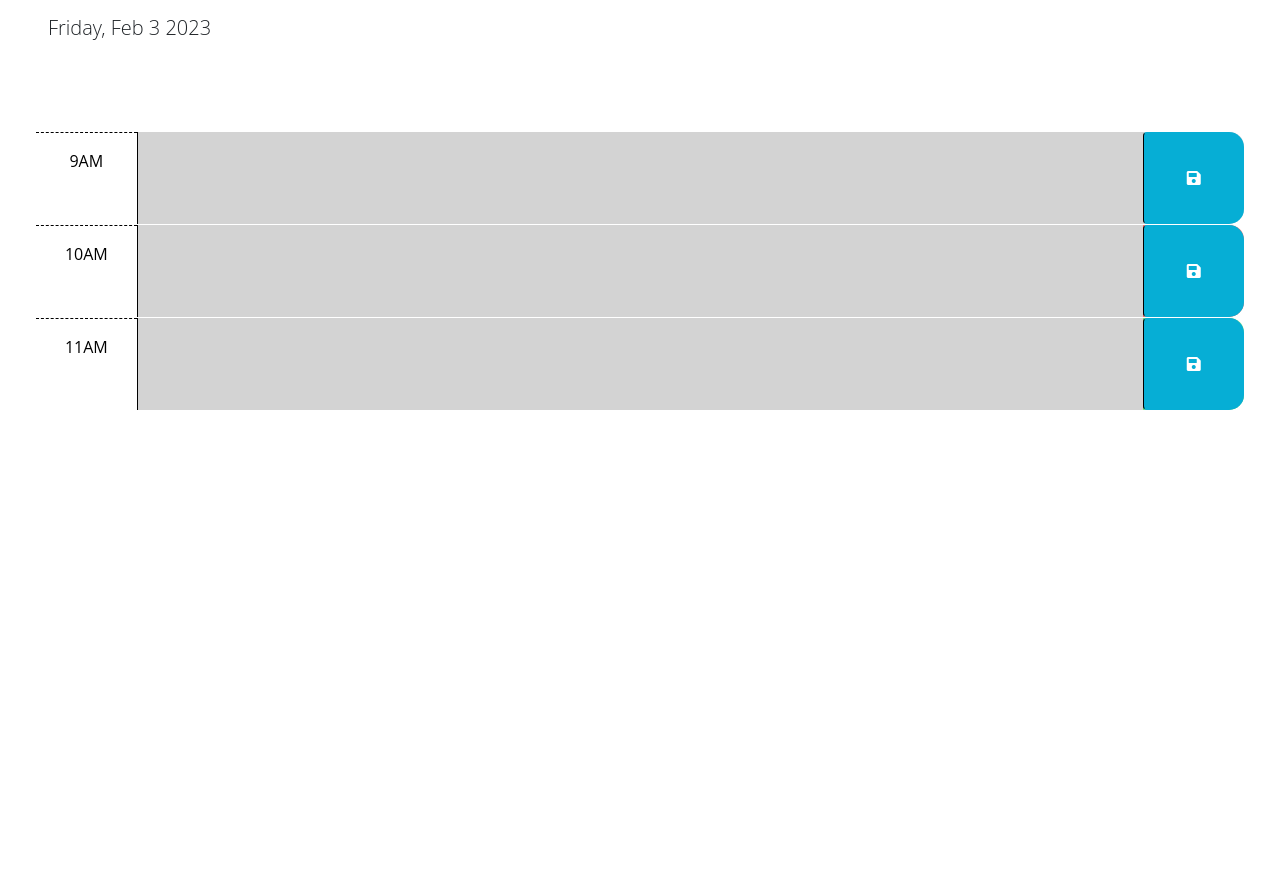
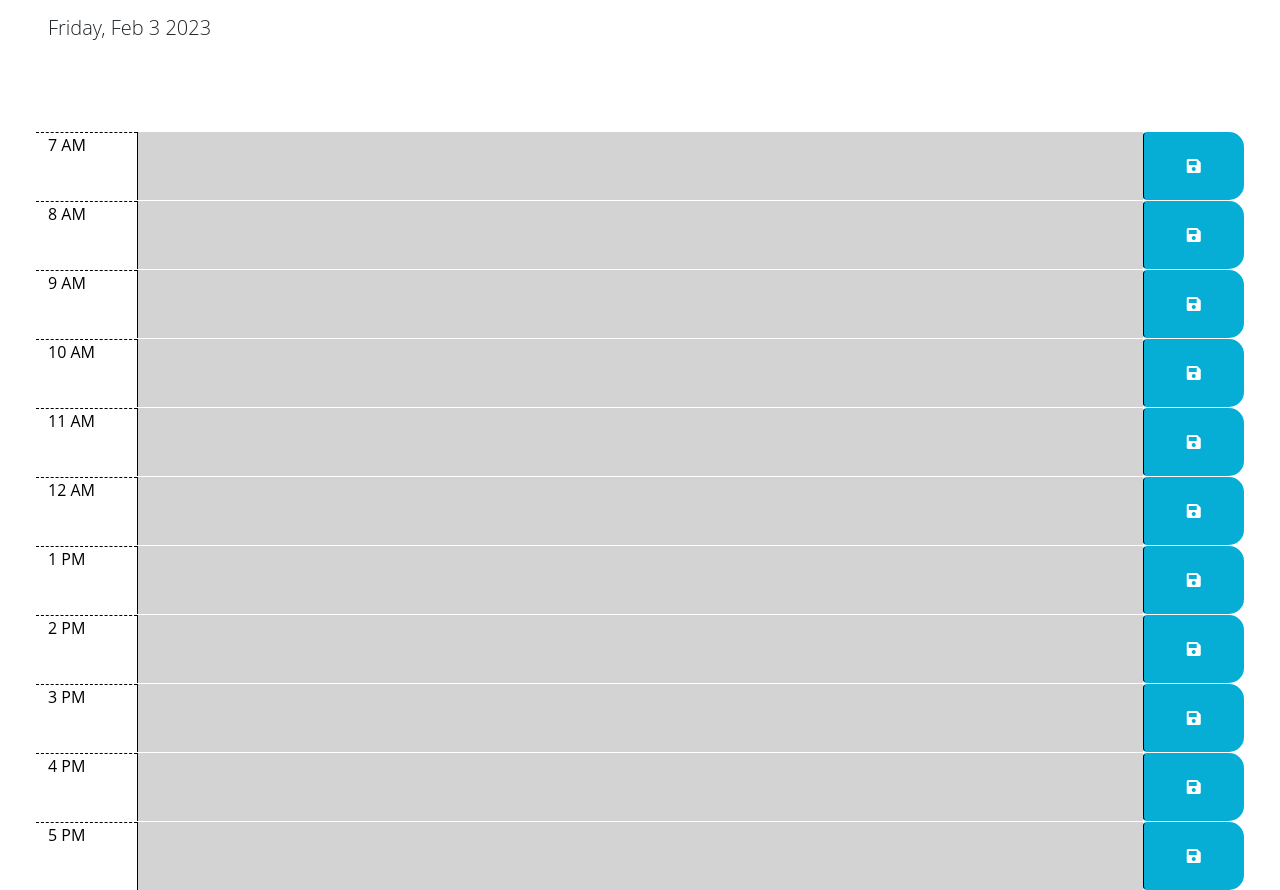
Before and after one commit to Cwilson84/taskmaster-planbook, a plain HTML site: page Develop/index.html in a window 1280 px wide. Shown: the part 166-1056 px from the top of the page. Before the commit the page ends 800 px from the top, so only its background shows below. Drawn offline with nearby package versions, Linux system fonts and the light colour scheme.

Commit message:
code functional, HTML added

```diff
--- a/Develop/index.html
+++ b/Develop/index.html
@@ -31,43 +31,65 @@
       <p id="currentDay" class="lead"></p>
     </header>
     <div class="container-fluid px-5">
-      <!-- Use class for "past", "present", and "future" to apply styles to the
-        time-block divs accordingly. The javascript will need to do this by
-        adding/removing these classes on each div by comparing the hour in the
-        id to the current hour. The html provided below is meant to be an example
-        demonstrating how the css provided can be leveraged to create the
-        desired layout and colors. The html below should be removed or updated
-        in the finished product. Remember to delete this comment once the
-        code is implemented.
-        -->
-
-      <!-- Example of a past time block. The "past" class adds a gray background color. -->
-      <div id="hour-9" class="row time-block past">
-        <div class="col-2 col-md-1 hour text-center py-3">9AM</div>
-        <textarea class="col-8 col-md-10 description" rows="3"> </textarea>
-        <button class="btn saveBtn col-2 col-md-1" aria-label="save">
-          <i class="fas fa-save" aria-hidden="true"></i>
-        </button>
+      <div id="hour-7" class="row time-block">
+        <div class="col-1 hour">7 AM</div>
+        <textarea class="col-10 description"></textarea>
+        <button class="btn saveBtn col-1"><i class="fas fa-save"></i></button>
       </div>
-
-      <!-- Example of a present time block. The "present" class adds a red background color. -->
-      <div id="hour-10" class="row time-block present">
-        <div class="col-2 col-md-1 hour text-center py-3">10AM</div>
-        <textarea class="col-8 col-md-10 description" rows="3"> </textarea>
-        <button class="btn saveBtn col-2 col-md-1" aria-label="save">
-          <i class="fas fa-save" aria-hidden="true"></i>
-        </button>
+      <div id="hour-8" class="row time-block">
+        <div class="col-1 hour">8 AM</div>
+        <textarea class="col-10 description"></textarea>
+        <button class="btn saveBtn col-1"><i class="fas fa-save"></i></button>
       </div>
-
-      <!-- Example of a future time block. The "future" class adds a green background color. -->
-      <div id="hour-11" class="row time-block future">
-        <div class="col-2 col-md-1 hour text-center py-3">11AM</div>
-        <textarea class="col-8 col-md-10 description" rows="3"> </textarea>
-        <button class="btn saveBtn col-2 col-md-1" aria-label="save">
-          <i class="fas fa-save" aria-hidden="true"></i>
-        </button>
+      <div id="hour-9" class="row time-block">
+        <div class="col-1 hour">9 AM</div>
+        <textarea class="col-10 description"></textarea>
+        <button class="btn saveBtn col-1"><i class="fas fa-save"></i></button>
+      </div>
+      <div id="hour-10" class="row time-block">
+        <div class="col-1 hour">10 AM</div>
+        <textarea class="col-10 description"></textarea>
+        <button class="btn saveBtn col-1"><i class="fas fa-save"></i></button>
+      </div>
+      <div id="hour-11" class="row time-block">
+        <div class="col-1 hour">11 AM</div>
+        <textarea class="col-10 description"></textarea>
+        <button class="btn saveBtn col-1"><i class="fas fa-save"></i></button>
+      </div>
+      <div id="hour-12" class="row time-block">
+        <div class="col-1 hour">12 AM</div>
+        <textarea class="col-10 description"></textarea>
+        <button class="btn saveBtn col-1"><i class="fas fa-save"></i></button>
+      </div>
+      <div id="hour-13" class="row time-block">
+        <div class="col-1 hour">1 PM</div>
+        <textarea class="col-10 description"></textarea>
+        <button class="btn saveBtn col-1"><i class="fas fa-save"></i></button>
+      </div>
+      <div id="hour-14" class="row time-block">
+        <div class="col-1 hour">2 PM</div>
+        <textarea class="col-10 description"></textarea>
+        <button class="btn saveBtn col-1"><i class="fas fa-save"></i></button>
+      </div>
+      <div id="hour-15" class="row time-block">
+        <div class="col-1 hour">3 PM</div>
+        <textarea class="col-10 description"></textarea>
+        <button class="btn saveBtn col-1"><i class="fas fa-save"></i></button>
+      </div>
+      <div id="hour-16" class="row time-block">
+        <div class="col-1 hour">4 PM</div>
+        <textarea class="col-10 description"></textarea>
+        <button class="btn saveBtn col-1"><i class="fas fa-save"></i></button>
+      </div>
+      <div id="hour-17" class="row time-block">
+        <div class="col-1 hour">5 PM</div>
+        <textarea class="col-10 description"></textarea>
+        <button class="btn saveBtn col-1"><i class="fas fa-save"></i></button>
       </div>
     </div>
+
+
+
 
     <script src="https://cdnjs.cloudflare.com/ajax/libs/jquery/3.2.1/jquery.min.js"></script>
     <script src="https://cdn.jsdelivr.net/npm/dayjs@1.11.3/dayjs.min.js"
```
Also changed, not shown: Develop/script.js (+2 -11 lines).
